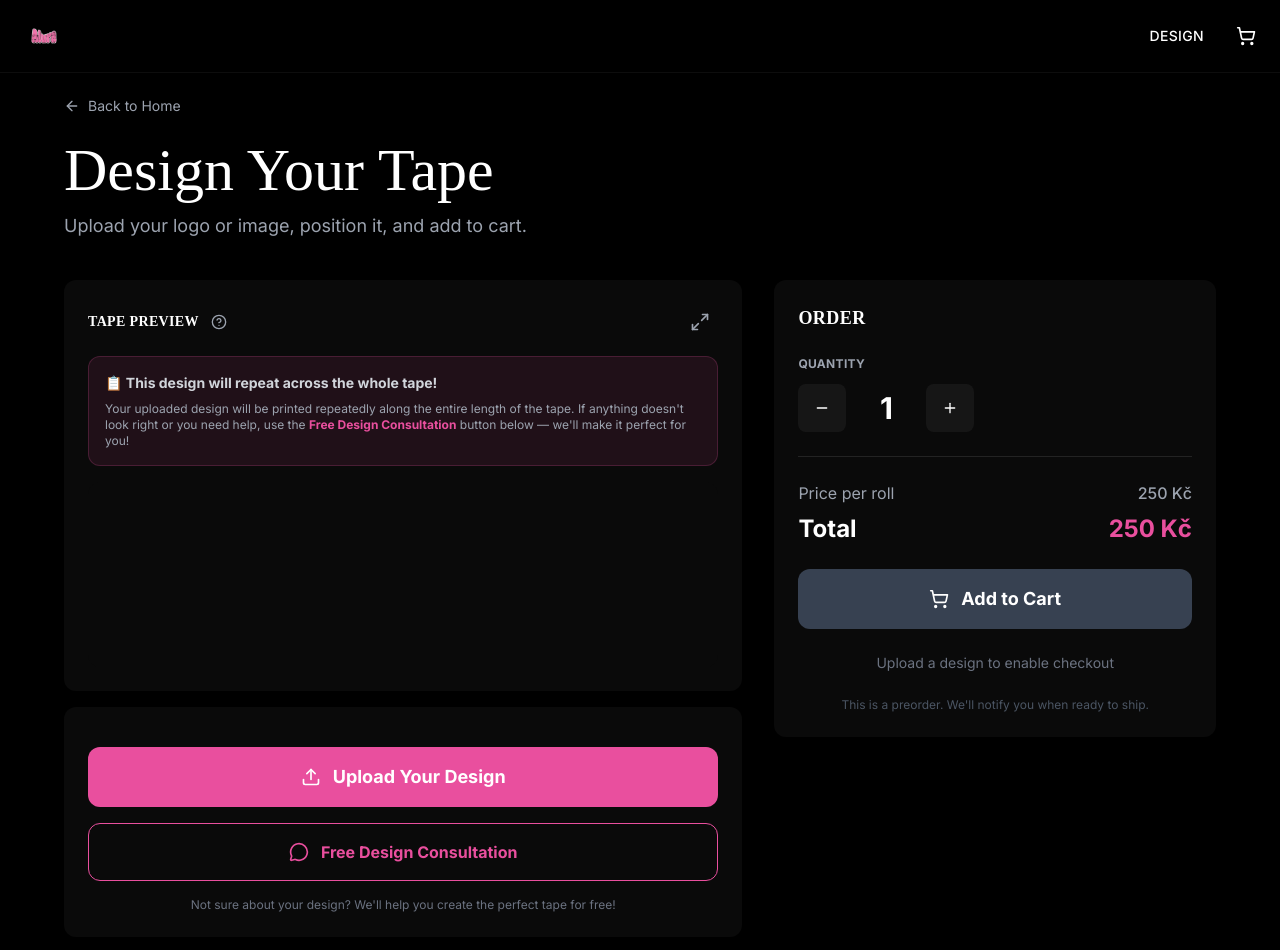
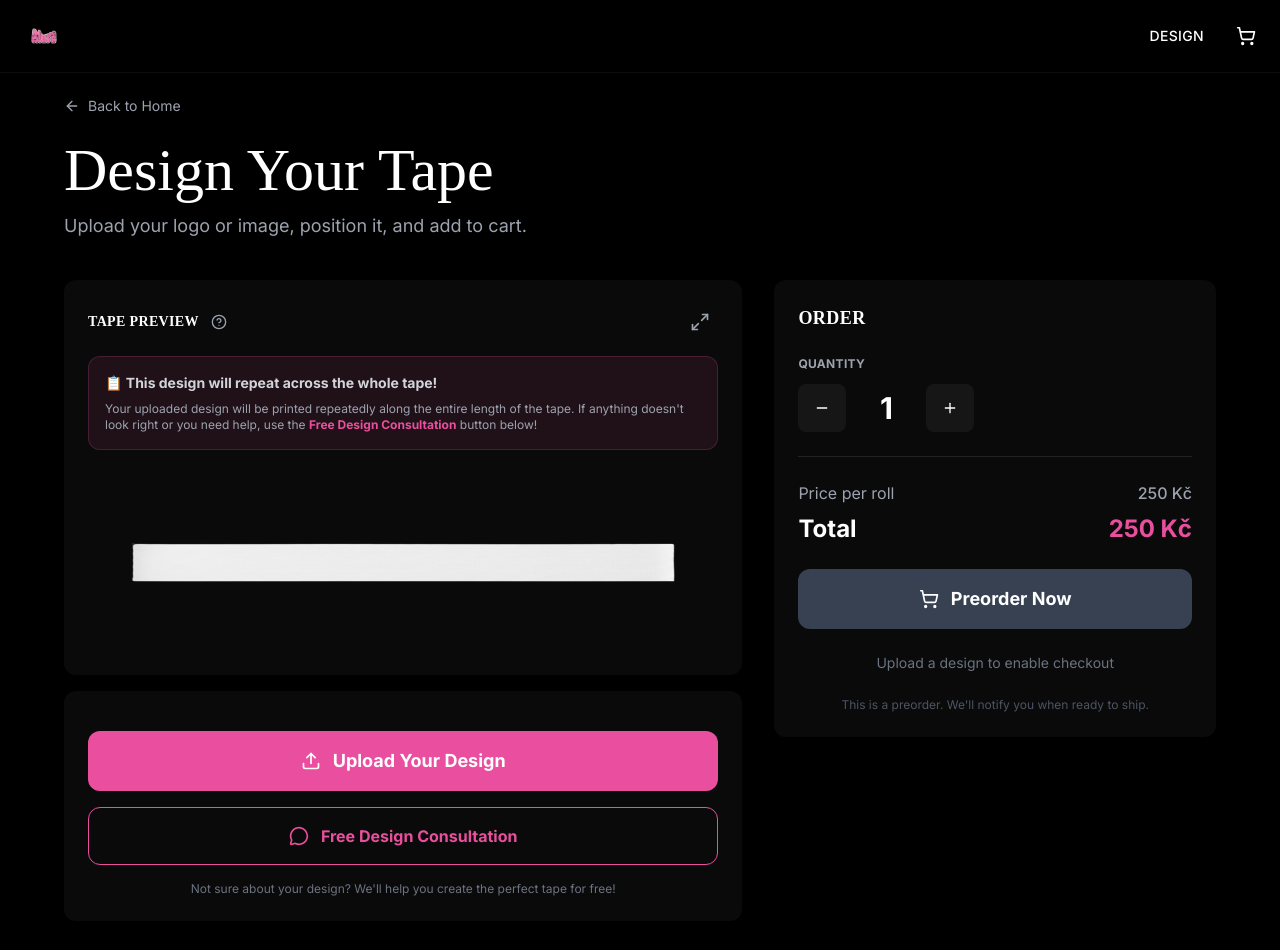
Before and after one commit to SimovicM/alura, a React (Vite) app: page /customize in a window 1280 px wide. Both pictures are taken after a click on the button 218 px from the left and 322 px from the top of the page. Shown: the top 950 px of the page. Built offline with nearby package versions, Linux system fonts and the light colour scheme; a web font is replaced by a local one.

Commit message:
Fix fullscreen, remove flashing, change to Preorder

```diff
--- a/src/components/TapeConfigurator.tsx
+++ b/src/components/TapeConfigurator.tsx
@@ -1,10 +1,6 @@
 import { useState, useRef, useEffect, useCallback } from 'react';
-import { Upload, Loader2, MessageCircle, RotateCw, ZoomIn, ZoomOut, RefreshCw, Maximize2, Minimize2, HelpCircle, X } from 'lucide-react';
+import { Upload, Loader2, MessageCircle, RotateCw, ZoomIn, ZoomOut, RefreshCw, Maximize2, HelpCircle, X } from 'lucide-react';
 import { motion, AnimatePresence } from 'framer-motion';
-
-/**
- * TAPE CONFIGURATOR - Fullscreen support + Help tooltip
- */
 
 interface TapeConfiguratorProps {
     onDesignReady?: (imageDataUrl: string, file: File) => void;
@@ -15,8 +11,7 @@ const CANVAS_HEIGHT = 300;
 
 export default function TapeConfigurator({ onDesignReady }: TapeConfiguratorProps) {
     const canvasRef = useRef<HTMLCanvasElement>(null);
-    const containerRef = useRef<HTMLDivElement>(null);
-    const fullscreenRef = useRef<HTMLDivElement>(null);
+    const fullscreenCanvasRef = useRef<HTMLCanvasElement>(null);
     const fileInputRef = useRef<HTMLInputElement>(null);
 
     const [tapeImage, setTapeImage] = useState<HTMLImageElement | null>(null);
@@ -34,8 +29,8 @@ export default function TapeConfigurator({ onDesignReady }: TapeConfiguratorProp
         rotation: 0
     });
 
-    const [activeAction, setActiveAction] = useState<'drag' | null>(null);
-    const interactionStartRef = useRef({ x: 0, y: 0 });
+    const [isDragging, setIsDragging] = useState(false);
+    const dragStartRef = useRef({ x: 0, y: 0, startX: 0, startY: 0 });
 
     // Load tape image
     useEffect(() => {
@@ -46,12 +41,13 @@ export default function TapeConfigurator({ onDesignReady }: TapeConfiguratorProp
         img.src = '/tape.png';
     }, []);
 
-    // Render canvas
-    const renderCanvas = useCallback(() => {
-        const canvas = canvasRef.current;
-        const ctx = canvas?.getContext('2d');
-        if (!canvas || !ctx || !tapeImage) return;
+    // Render to a specific canvas
+    const renderToCanvas = useCallback((canvas: HTMLCanvasElement | null) => {
+        if (!canvas || !tapeImage) return;
+        const ctx = canvas.getContext('2d');
+        if (!ctx) return;
 
+        ctx.clearRect(0, 0, CANVAS_WIDTH, CANVAS_HEIGHT);
         ctx.fillStyle = '#0a0a0a';
         ctx.fillRect(0, 0, CANVAS_WIDTH, CANVAS_HEIGHT);
         ctx.drawImage(tapeImage, 0, 0, CANVAS_WIDTH, CANVAS_HEIGHT);
@@ -69,22 +65,19 @@ export default function TapeConfigurator({ onDesignReady }: TapeConfiguratorProp
             ctx.drawImage(tapeImage, 0, 0, CANVAS_WIDTH, CANVAS_HEIGHT);
             ctx.globalCompositeOperation = 'source-over';
         }
+    }, [tapeImage, userImage, transform]);
 
-        if (userImage && userFile && onDesignReady) {
-            onDesignReady(canvas.toDataURL('image/png'), userFile);
+    // Render both canvases
+    useEffect(() => {
+        renderToCanvas(canvasRef.current);
+        if (isFullscreen) {
+            renderToCanvas(fullscreenCanvasRef.current);
         }
-    }, [tapeImage, userImage, userFile, transform, onDesignReady]);
 
-    useEffect(() => { renderCanvas(); }, [renderCanvas]);
-
-    // Handle ESC key for fullscreen
-    useEffect(() => {
-        const handleEsc = (e: KeyboardEvent) => {
-            if (e.key === 'Escape' && isFullscreen) setIsFullscreen(false);
-        };
-        window.addEventListener('keydown', handleEsc);
-        return () => window.removeEventListener('keydown', handleEsc);
-    }, [isFullscreen]);
+        if (userImage && userFile && onDesignReady && canvasRef.current) {
+            onDesignReady(canvasRef.current.toDataURL('image/png'), userFile);
+        }
+    }, [renderToCanvas, isFullscreen, userImage, userFile, onDesignReady]);
 
     // File upload
     const handleFileChange = (e: React.ChangeEvent<HTMLInputElement>) => {
@@ -106,9 +99,8 @@ export default function TapeConfigurator({ onDesignReady }: TapeConfiguratorProp
         reader.readAsDataURL(file);
     };
 
-    // Get canvas coordinates
-    const getCanvasPoint = (clientX: number, clientY: number) => {
-        const canvas = canvasRef.current;
+    // Get canvas coordinates from pointer
+    const getCanvasCoords = (clientX: number, clientY: number, canvas: HTMLCanvasElement | null) => {
         if (!canvas) return { x: 0, y: 0 };
         const rect = canvas.getBoundingClientRect();
         return {
@@ -117,63 +109,32 @@ export default function TapeConfigurator({ onDesignReady }: TapeConfiguratorProp
         };
     };
 
-    // Pointer handlers
-    const handlePointerDown = (clientX: number, clientY: number) => {
+    // Drag handlers
+    const startDrag = (clientX: number, clientY: number, canvas: HTMLCanvasElement | null) => {
         if (!userImage) return;
-        setActiveAction('drag');
-        interactionStartRef.current = getCanvasPoint(clientX, clientY);
+        const point = getCanvasCoords(clientX, clientY, canvas);
+        setIsDragging(true);
+        dragStartRef.current = { x: point.x, y: point.y, startX: transform.x, startY: transform.y };
     };
 
-    const handlePointerMove = (clientX: number, clientY: number) => {
-        if (!activeAction) return;
-        const point = getCanvasPoint(clientX, clientY);
-        const start = interactionStartRef.current;
+    const moveDrag = (clientX: number, clientY: number, canvas: HTMLCanvasElement | null) => {
+        if (!isDragging) return;
+        const point = getCanvasCoords(clientX, clientY, canvas);
+        const dx = point.x - dragStartRef.current.x;
+        const dy = point.y - dragStartRef.current.y;
         setTransform(prev => ({
             ...prev,
-            x: prev.x + (point.x - start.x),
-            y: prev.y + (point.y - start.y)
+            x: dragStartRef.current.startX + dx,
+            y: dragStartRef.current.startY + dy
         }));
-        interactionStartRef.current = point;
     };
 
-    const handlePointerUp = () => setActiveAction(null);
+    const endDrag = () => setIsDragging(false);
     const handleReset = () => setTransform({ x: CANVAS_WIDTH / 2, y: CANVAS_HEIGHT / 2, scale: 0.3, rotation: 0 });
 
-    if (isLoading) {
-        return (
-            <div className="bg-surface rounded-xl p-12 flex items-center justify-center min-h-[200px]">
-                <Loader2 className="w-10 h-10 animate-spin text-primary" />
-            </div>
-        );
-    }
-
-    const CanvasContent = ({ inFullscreen = false }: { inFullscreen?: boolean }) => (
-        <div
-            ref={containerRef}
-            className={`relative rounded-xl overflow-hidden touch-none ${inFullscreen ? 'flex items-center justify-center h-full' : ''}`}
-            onMouseMove={(e) => handlePointerMove(e.clientX, e.clientY)}
-            onMouseUp={handlePointerUp}
-            onMouseLeave={handlePointerUp}
-            onTouchMove={(e) => e.touches[0] && handlePointerMove(e.touches[0].clientX, e.touches[0].clientY)}
-            onTouchEnd={handlePointerUp}
-        >
-            <canvas
-                ref={canvasRef}
-                width={CANVAS_WIDTH}
-                height={CANVAS_HEIGHT}
-                className={`bg-[#0a0a0a] rounded-xl ${inFullscreen ? 'max-w-[95vw] max-h-[80vh] w-auto h-auto' : 'w-full h-auto'}`}
-                style={{ cursor: userImage ? (activeAction ? 'grabbing' : 'grab') : 'default' }}
-                onMouseDown={(e) => { e.preventDefault(); handlePointerDown(e.clientX, e.clientY); }}
-                onTouchStart={(e) => e.touches[0] && handlePointerDown(e.touches[0].clientX, e.touches[0].clientY)}
-            />
-
-            {/* Floating Controls */}
-            {userImage && !isProcessing && (
-                <motion.div
-                    className={`absolute ${inFullscreen ? 'bottom-8' : 'bottom-4'} left-1/2 -translate-x-1/2 flex gap-1 sm:gap-2 bg-black/90 backdrop-blur-sm rounded-full p-1.5 sm:p-2 shadow-xl border border-white/10`}
-                    initial={{ opacity: 0, y: 20 }}
-                    animate={{ opacity: 1, y: 0 }}
-                >
+    // Control buttons
+    const ControlButtons = () => (
+        <div className="flex gap-1 sm:gap-2 bg-black/90 backdrop-blur-sm rounded-full p-1.5 sm:p-2 shadow-xl border border-white/10">
             <button
                 className="w-9 h-9 sm:w-11 sm:h-11 flex items-center justify-center bg-white/10 hover:bg-white/20 rounded-full transition-all active:scale-95"
                 onClick={() => setTransform(p => ({ ...p, rotation: p.rotation - 15 }))}
@@ -204,24 +165,16 @@ export default function TapeConfigurator({ onDesignReady }: TapeConfiguratorProp
             >
                 <RefreshCw className="w-4 h-4 sm:w-5 sm:h-5" />
             </button>
-                </motion.div>
-            )}
+        </div>
+    );
 
-            {isProcessing && (
-                <div className="absolute inset-0 flex items-center justify-center bg-black/80">
+    if (isLoading) {
+        return (
+            <div className="bg-surface rounded-xl p-12 flex items-center justify-center min-h-[200px]">
                 <Loader2 className="w-10 h-10 animate-spin text-primary" />
             </div>
-            )}
-
-            {userImage && !isProcessing && (
-                <div className="absolute top-3 left-0 right-0 text-center">
-                    <p className="text-xs text-gray-400 bg-black/60 inline-block px-3 py-1 rounded-full">
-                        Drag to move
-                    </p>
-                </div>
-            )}
-        </div>
         );
+    }
 
     return (
         <>
@@ -229,12 +182,13 @@ export default function TapeConfigurator({ onDesignReady }: TapeConfiguratorProp
             <AnimatePresence>
                 {isFullscreen && (
                     <motion.div
-                        ref={fullscreenRef}
-                        className="fixed inset-0 z-50 bg-black flex flex-col"
+                        className="fixed inset-0 z-[100] bg-black/95 flex flex-col"
                         initial={{ opacity: 0 }}
                         animate={{ opacity: 1 }}
                         exit={{ opacity: 0 }}
+                        transition={{ duration: 0.2 }}
                     >
+                        {/* Header */}
                         <div className="flex justify-between items-center p-4 border-b border-white/10">
                             <h3 className="font-bold text-lg">Tape Preview</h3>
                             <button
@@ -244,8 +198,30 @@ export default function TapeConfigurator({ onDesignReady }: TapeConfiguratorProp
                                 <X className="w-6 h-6" />
                             </button>
                         </div>
-                        <div className="flex-1 flex items-center justify-center p-4">
-                            <CanvasContent inFullscreen />
+
+                        {/* Canvas Area */}
+                        <div className="flex-1 flex flex-col items-center justify-center p-4 gap-4">
+                            <div
+                                className="relative touch-none"
+                                onMouseMove={(e) => moveDrag(e.clientX, e.clientY, fullscreenCanvasRef.current)}
+                                onMouseUp={endDrag}
+                                onMouseLeave={endDrag}
+                                onTouchMove={(e) => e.touches[0] && moveDrag(e.touches[0].clientX, e.touches[0].clientY, fullscreenCanvasRef.current)}
+                                onTouchEnd={endDrag}
+                            >
+                                <canvas
+                                    ref={fullscreenCanvasRef}
+                                    width={CANVAS_WIDTH}
+                                    height={CANVAS_HEIGHT}
+                                    className="max-w-[95vw] max-h-[60vh] w-auto h-auto bg-[#0a0a0a] rounded-xl"
+                                    style={{ cursor: userImage ? (isDragging ? 'grabbing' : 'grab') : 'default' }}
+                                    onMouseDown={(e) => { e.preventDefault(); startDrag(e.clientX, e.clientY, fullscreenCanvasRef.current); }}
+                                    onTouchStart={(e) => e.touches[0] && startDrag(e.touches[0].clientX, e.touches[0].clientY, fullscreenCanvasRef.current)}
+                                />
+                            </div>
+
+                            {/* Controls in fullscreen */}
+                            {userImage && <ControlButtons />}
                         </div>
                     </motion.div>
                 )}
@@ -257,12 +233,11 @@ export default function TapeConfigurator({ onDesignReady }: TapeConfiguratorProp
                 animate={{ opacity: 1, y: 0 }}
                 transition={{ duration: 0.5 }}
             >
-                {/* Canvas */}
+                {/* Canvas Section */}
                 <div className="bg-surface rounded-xl p-4 sm:p-6">
                     <div className="flex justify-between items-center mb-4">
                         <div className="flex items-center gap-2">
                             <h3 className="font-bold tracking-wide text-sm">TAPE PREVIEW</h3>
-                            {/* Help Button */}
                             <button
                                 onClick={() => setShowHelp(!showHelp)}
                                 className="p-1 hover:bg-white/10 rounded-full transition-colors"
@@ -270,7 +245,6 @@ export default function TapeConfigurator({ onDesignReady }: TapeConfiguratorProp
                                 <HelpCircle className="w-4 h-4 text-gray-400" />
                             </button>
                         </div>
-                        {/* Fullscreen Button */}
                         <button
                             onClick={() => setIsFullscreen(true)}
                             className="p-2 hover:bg-white/10 rounded-lg transition-colors text-gray-400 hover:text-white"
@@ -293,16 +267,55 @@ export default function TapeConfigurator({ onDesignReady }: TapeConfiguratorProp
                                 </p>
                                 <p className="text-gray-400 text-xs">
                                     Your uploaded design will be printed repeatedly along the entire length of the tape.
-                                    If anything doesn't look right or you need help, use the <strong className="text-primary">Free Design Consultation</strong> button below — we'll make it perfect for you!
+                                    If anything doesn't look right or you need help, use the <strong className="text-primary">Free Design Consultation</strong> button below!
                                 </p>
                             </motion.div>
                         )}
                     </AnimatePresence>
 
-                    <CanvasContent />
+                    {/* Main Canvas */}
+                    <div
+                        className="relative rounded-xl overflow-hidden touch-none"
+                        onMouseMove={(e) => moveDrag(e.clientX, e.clientY, canvasRef.current)}
+                        onMouseUp={endDrag}
+                        onMouseLeave={endDrag}
+                        onTouchMove={(e) => e.touches[0] && moveDrag(e.touches[0].clientX, e.touches[0].clientY, canvasRef.current)}
+                        onTouchEnd={endDrag}
+                    >
+                        <canvas
+                            ref={canvasRef}
+                            width={CANVAS_WIDTH}
+                            height={CANVAS_HEIGHT}
+                            className="w-full h-auto bg-[#0a0a0a] rounded-xl"
+                            style={{ cursor: userImage ? (isDragging ? 'grabbing' : 'grab') : 'default' }}
+                            onMouseDown={(e) => { e.preventDefault(); startDrag(e.clientX, e.clientY, canvasRef.current); }}
+                            onTouchStart={(e) => e.touches[0] && startDrag(e.touches[0].clientX, e.touches[0].clientY, canvasRef.current)}
+                        />
+
+                        {/* Floating Controls on main canvas */}
+                        {userImage && !isProcessing && (
+                            <div className="absolute bottom-4 left-1/2 -translate-x-1/2">
+                                <ControlButtons />
+                            </div>
+                        )}
+
+                        {isProcessing && (
+                            <div className="absolute inset-0 flex items-center justify-center bg-black/80 rounded-xl">
+                                <Loader2 className="w-10 h-10 animate-spin text-primary" />
+                            </div>
+                        )}
+
+                        {userImage && !isProcessing && (
+                            <div className="absolute top-3 left-0 right-0 text-center pointer-events-none">
+                                <p className="text-xs text-gray-400 bg-black/60 inline-block px-3 py-1 rounded-full">
+                                    Drag to move
+                                </p>
+                            </div>
+                        )}
+                    </div>
                 </div>
 
-                {/* Upload & Consultation */}
+                {/* Buttons */}
                 <div className="bg-surface rounded-xl p-4 sm:p-6 space-y-4">
                     <input ref={fileInputRef} type="file" accept="image/*" onChange={handleFileChange} className="hidden" />
 
--- a/src/pages/CustomizerPage.tsx
+++ b/src/pages/CustomizerPage.tsx
@@ -104,14 +104,13 @@ export default function CustomizerPage({ onAddToCart, onOpenCart }: CustomizerPa
                                 </div>
                             </div>
 
-                            {/* Add to Cart Button */}
                             <button
                                 onClick={handleAddToCart}
                                 disabled={!currentDesign}
                                 className="w-full flex items-center justify-center gap-3 bg-primary hover:bg-primary/90 disabled:bg-gray-700 disabled:cursor-not-allowed text-white py-4 rounded-xl font-bold transition-all text-lg"
                             >
                                 <ShoppingCart className="w-5 h-5" />
-                                Add to Cart
+                                Preorder Now
                             </button>
 
                             {!currentDesign && (
```
Lines whose indentation alone changed are shown as unchanged.
